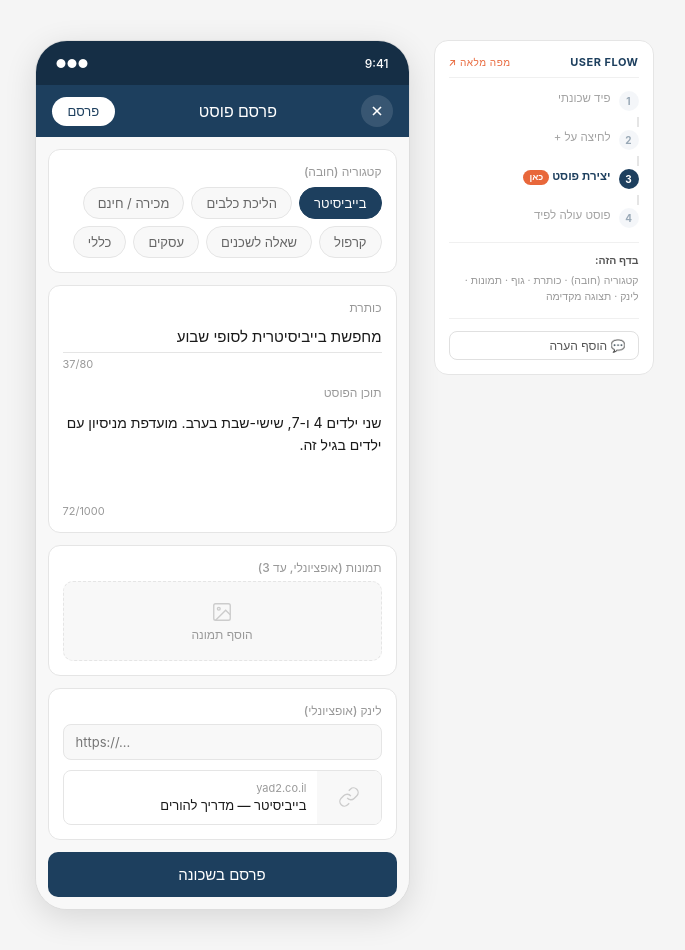
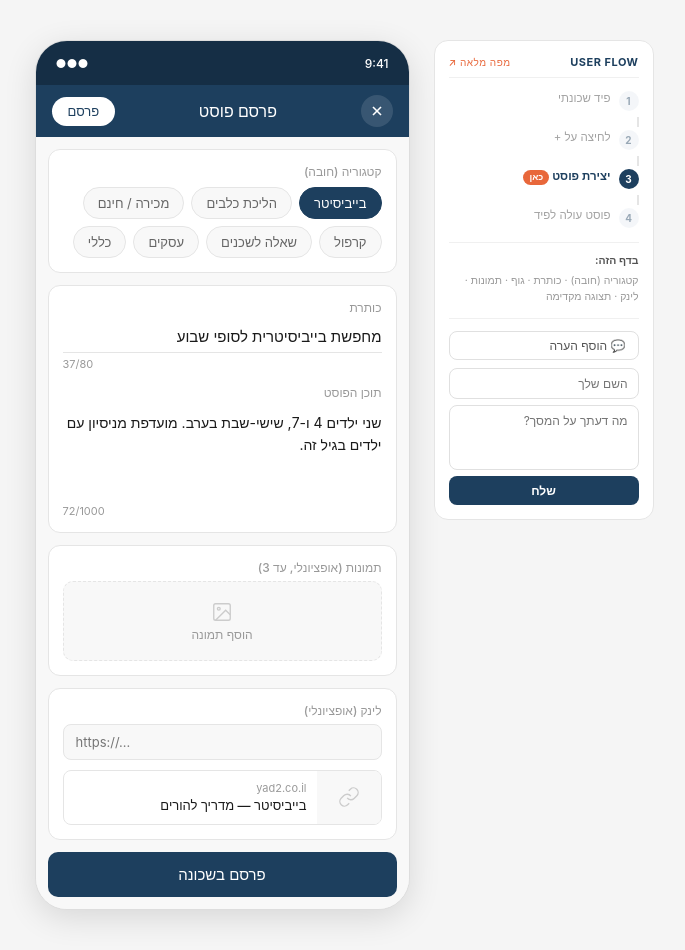
Before and after one commit to wenjygal/hoodvibe-mockups, a plain HTML site: page create-post.html in a window 1280 px wide. Both pictures are taken after a click on the button "💬 הוסף הערה". Shown: the whole page, without its empty margins (296-981 px from the left). Drawn offline with Linux system fonts and the light colour scheme.

Commit message:
Add files via upload

```diff
--- a/create-post.html
+++ b/create-post.html
@@ -127,5 +127,9 @@ body{background:var(--bg);font-family:-apple-system,BlinkMacSystemFont,'Segoe UI
     <button class="submit-btn">פרסם בשכונה</button>
   </div>
 </div>
+<script>
+function toggleFB(btn){var f=btn.nextElementSibling;f.style.display=f.style.display==='flex'?'none':'flex'}
+function sendFB(btn,screen){var p=btn.closest('.fb-form');var name=p.querySelector('.fb-name').value.trim();var text=p.querySelector('.fb-text').value.trim();if(!text)return;fetch('https://formspree.io/f/maqvopdr',{method:'POST',headers:{'Content-Type':'application/json'},body:JSON.stringify({screen:screen,name:name,feedback:text})});p.querySelector('.fb-sent').style.display='block';btn.style.display='none'}
+</script>
 </body>
 </html>
```
Also changed, not shown: feed.html (+4 -0 lines), groups.html (+4 -0 lines), magic-link-sent.html (+4 -0 lines), magic-link.html (+4 -0 lines), marketplace.html (+4 -0 lines), post.html (+4 -0 lines), profile.html (+4 -0 lines), search.html (+4 -0 lines), settings.html (+4 -0 lines).
